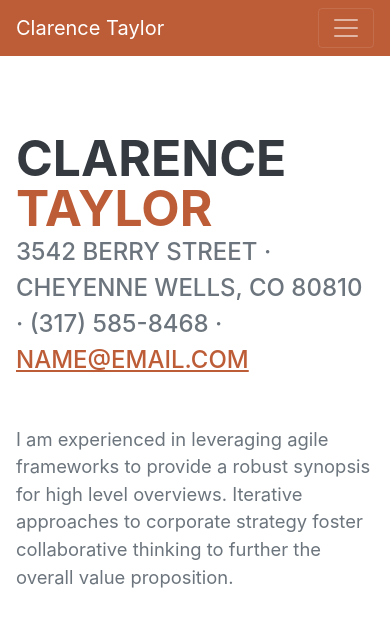
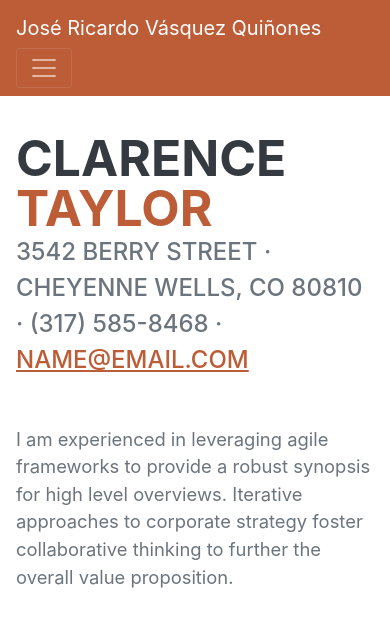
Before and after one commit to Ricardos34/CURRICULO-VITAE, a plain HTML site: page index.html in a window 390 px wide. Shown: the top 633 px of the page. Drawn offline with nearby package versions, Linux system fonts and the light colour scheme; a web font is replaced by a local one.

Commit message:
Update index.html

```diff
--- a/index.html
+++ b/index.html
@@ -5,8 +5,8 @@
         <meta name="viewport" content="width=device-width, initial-scale=1, shrink-to-fit=no" />
         <meta name="description" content="" />
         <meta name="author" content="" />
-        <title>CURRÍCULO_VITAE</title>
-        <link rel="icon" type="image/x-icon" href="assets/img/favicon.ico" />
+        <title>CURRÍCULO VITAE</title>
+        <link rel="icon" type="image/x-icon" href="assets/img/I1.png" />
         <!-- Font Awesome icons (free version)-->
         <script src="https://use.fontawesome.com/releases/v6.1.0/js/all.js" crossorigin="anonymous"></script>
         <!-- Google fonts-->
@@ -19,7 +19,7 @@
         <!-- Navigation-->
         <nav class="navbar navbar-expand-lg navbar-dark bg-primary fixed-top" id="sideNav">
             <a class="navbar-brand js-scroll-trigger" href="#page-top">
-                <span class="d-block d-lg-none">Clarence Taylor</span>
+                <span class="d-block d-lg-none">José Ricardo Vásquez Quiñones</span>
                 <span class="d-none d-lg-block"><img class="img-fluid img-profile rounded-circle mx-auto mb-2" src="assets/img/profile.jpg" alt="..." /></span>
             </a>
             <button class="navbar-toggler" type="button" data-bs-toggle="collapse" data-bs-target="#navbarResponsive" aria-controls="navbarResponsive" aria-expanded="false" aria-label="Toggle navigation"><span class="navbar-toggler-icon"></span></button>
```
